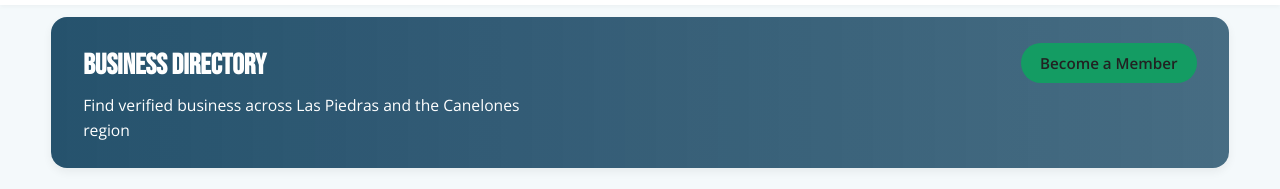
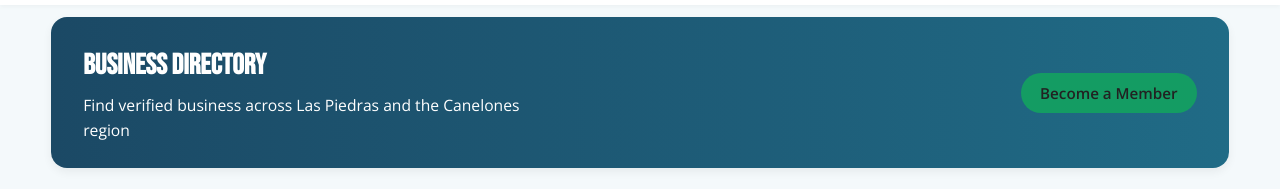
Before and after one commit to JonathanMazzoli2401/wdd231, a plain HTML site: page chamber/directory.html in a window 1280 px wide. Shown: the part 95-284 px from the top of the page. Drawn offline with nearby package versions, Linux system fonts and the light colour scheme.

Commit message:
.hero fixed

```diff
--- a/chamber/styles/base.css
+++ b/chamber/styles/base.css
@@ -112,34 +112,39 @@ header {
 
 .hero {
   margin: 0.75rem 1rem;
-  padding: 1.25rem 1rem;
+  padding: 1.6rem 1.5rem;
   border-radius: var(--radius-lg);
   background: linear-gradient(
       to right,
-      rgba(27, 73, 101, 0.95),
-      rgba(27, 73, 101, 0.8)
-    ),
-    url("../images/") center/cover no-repeat;
+      #1b4965,
+      #206b86
+    );
   color: #ffffff;
   display: flex;
   flex-direction: column;
-  gap: 0.75rem;
+  gap: 0.4rem;
   box-shadow: var(--shadow-soft);
 }
 
 .hero-text h2 {
   margin: 0;
   font-family: 'Bebas Neue', sans-serif;
-  font-size: 1.3rem;
+  font-size: 1.6rem;
+  font-weight: 700;
 }
 
 .hero-text p {
   margin: 0;
   font-size: 0.9rem;
+  max-width: 520px;
+}
+
+.hero-cta {
+    margin-left: auto;
 }
 
 .btn {
-  align-self: flex-start;
+  align-self: center;
   padding: 0.5rem 1.2rem;
   border-radius: 999px;
   border: none;
```
